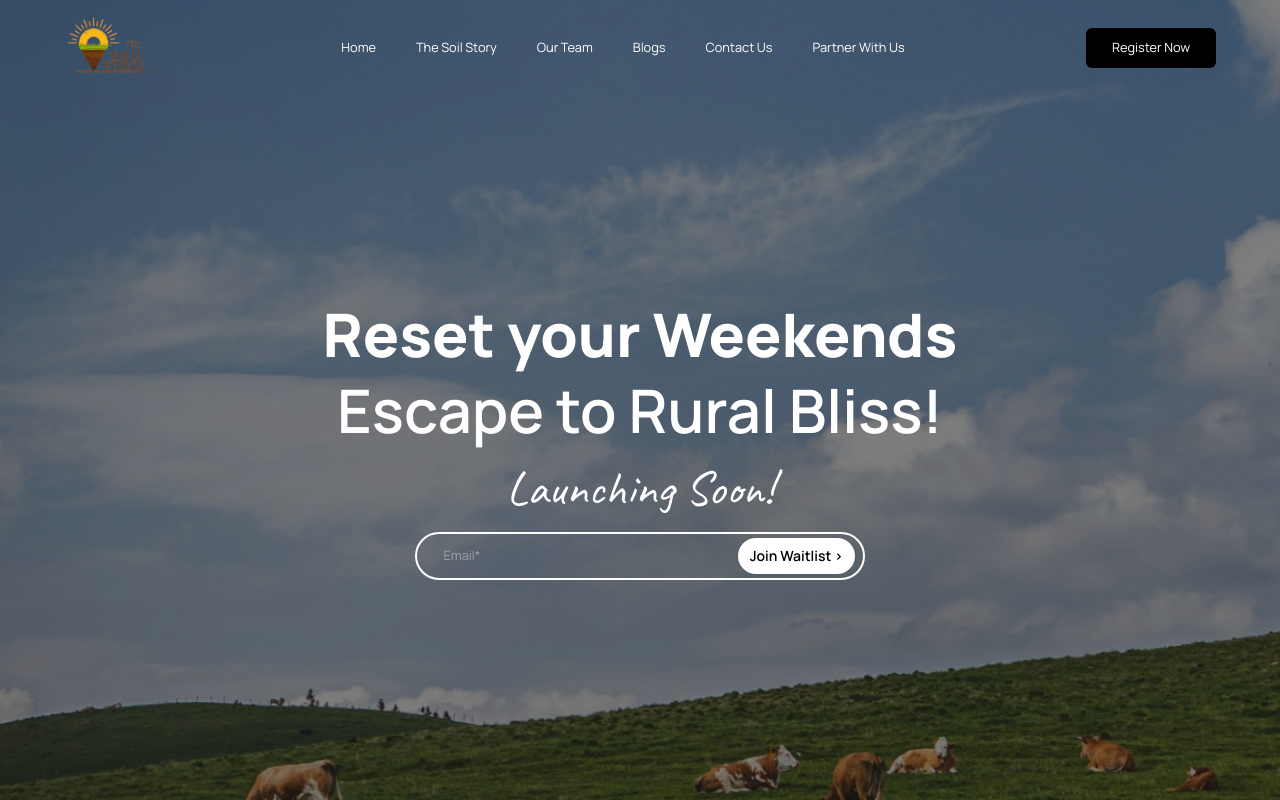
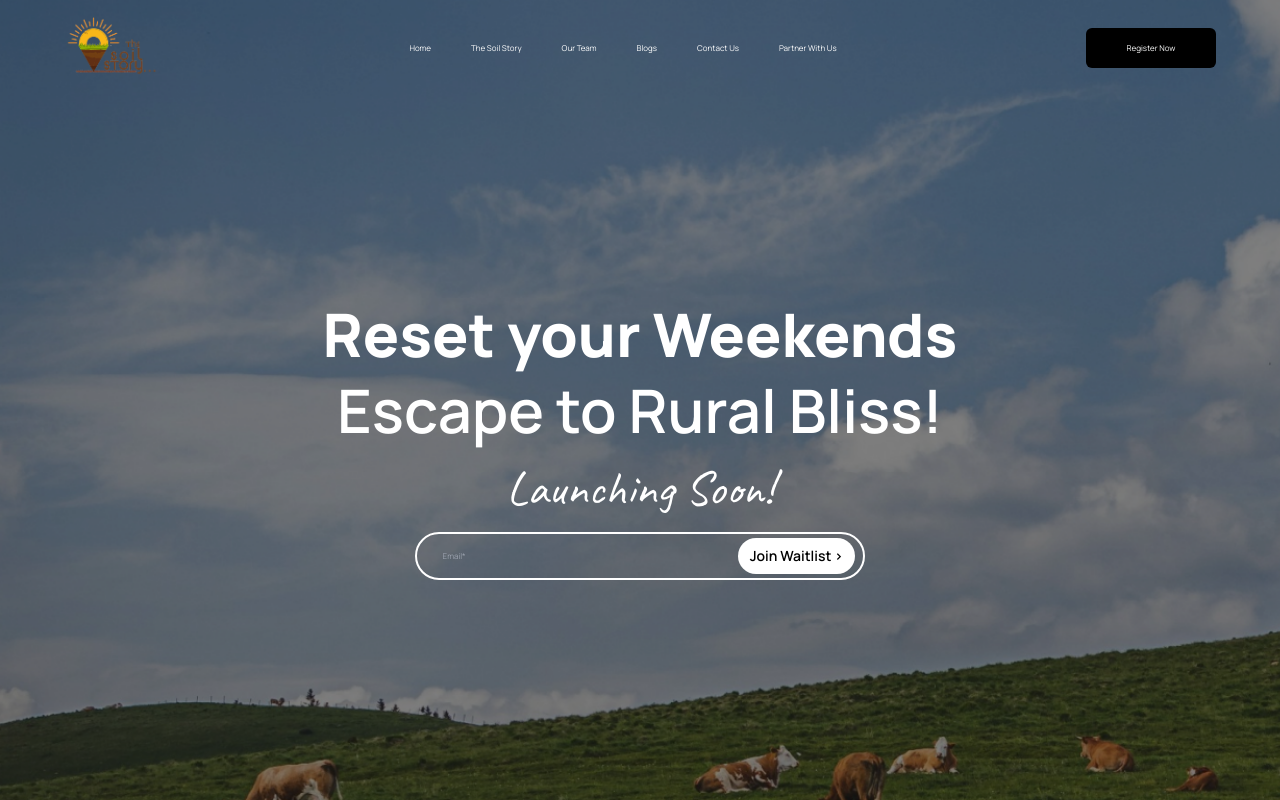
Before and after one commit to celestialeo/thesoilstory, a React (Vite) app: page / in a window 1280 px wide. Shown: the top 800 px of the page. Built offline with nearby package versions, Linux system fonts and the light colour scheme.

Commit message:
font edit

```diff
--- a/src/App.css
+++ b/src/App.css
@@ -3,7 +3,7 @@
 body {
   font-family: "Manrope", sans-serif;
   font-optical-sizing: auto;
-  font-size: 0.8rem;
+  font-size: 0.5rem;
 }
 .glassEffect {
   background: rgba(255, 255, 255, 0.2);
```
